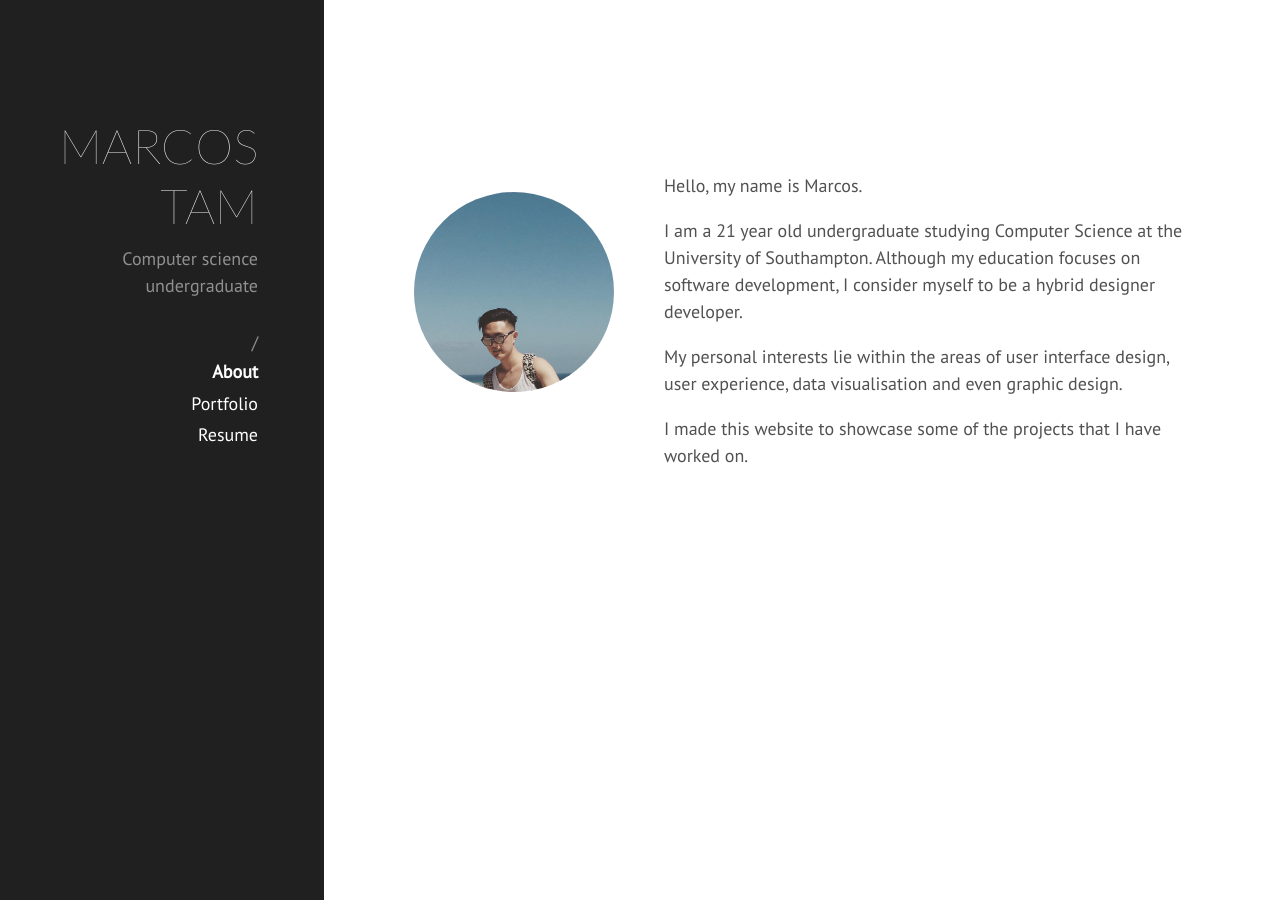
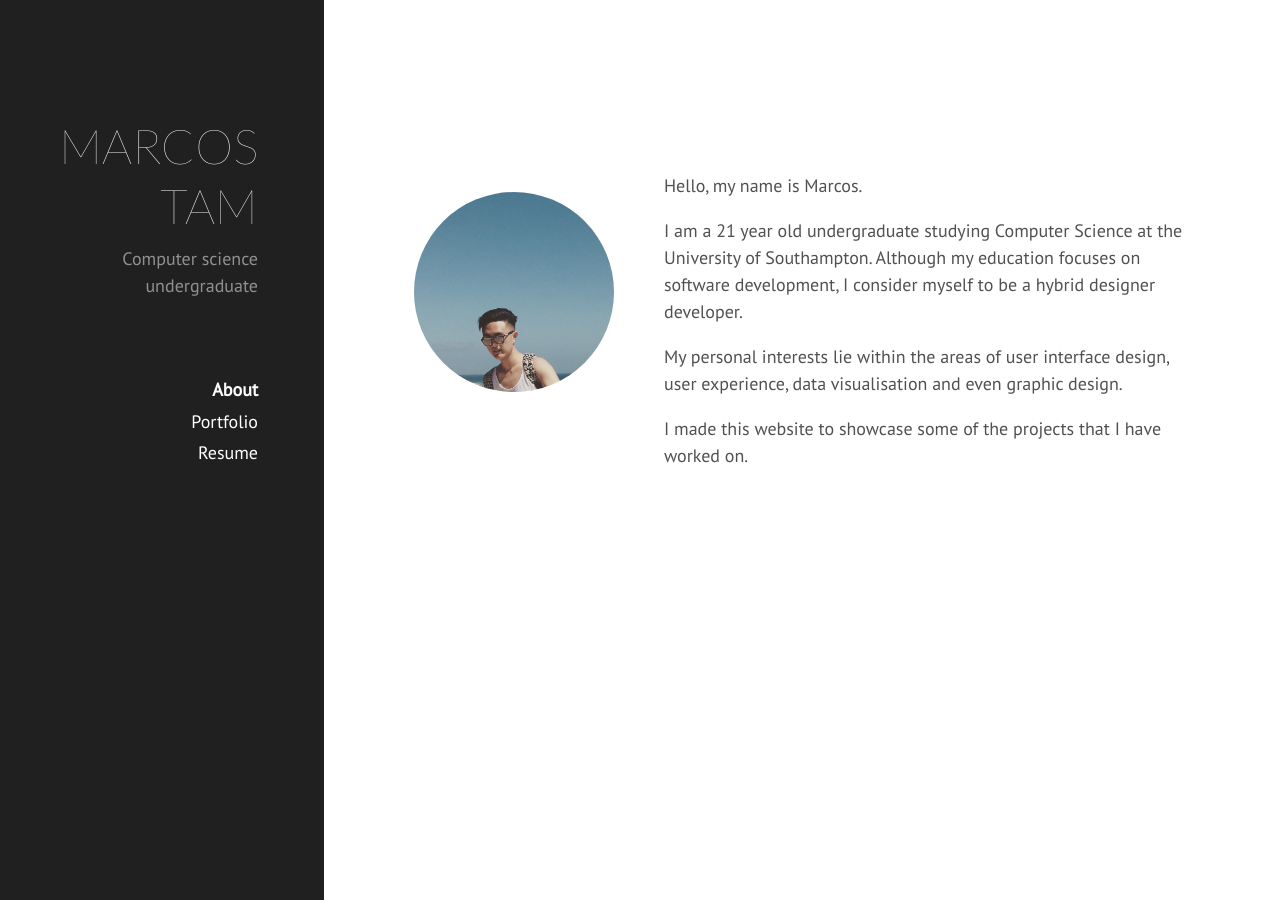
Before and after one commit to marcosss3/marcosss3.github.io, a Jekyll site: the page built from index.html, in a window 1280 px wide. Built offline with Jekyll 4.4.1, drawn with Linux system fonts in a browser that asks for light colours.

Commit message:
Modified sidebar

```diff
--- a/_includes/sidebar.html
+++ b/_includes/sidebar.html
@@ -1,18 +1,27 @@
 <div class="sidebar">
     <div class="container" style="margin-top: 80px; text-align: right; margin-right: 30px">
+
         <div class="sidebar-about" style="margin-bottom: 30px">
+
             <h1>
             <!--<a href="{{ site.baseurl }}">
               {{ site.title }}
             </a>-->
               {{ site.title }}
             </h1>
+
             <p class="lead">{{ site.description }}</p>
+
+            <a href="https://uk.linkedin.com/in/marcos-tam-aa415ab9" target=_blank>
+                <i class="fa fa-linkedin-square fa-lg" aria-hidden="true" style="margin-right: 4px"></i>
+            </a>
+            <a href="mailto:marcosss.3@hotmail.com" target="_top">
+                <i class="fa fa-envelope fa-lg" aria-hidden="true"></i>
+            </a>
+
     </div>
 
     <nav class="sidebar-nav">
-
-        {{page.url}}
 
       <a class="sidebar-nav-item{% if page.url == site.baseurl %} active{% endif %}" href="{{ site.baseurl }}">About</a>
 
```
Lines whose indentation alone changed are shown as unchanged.
